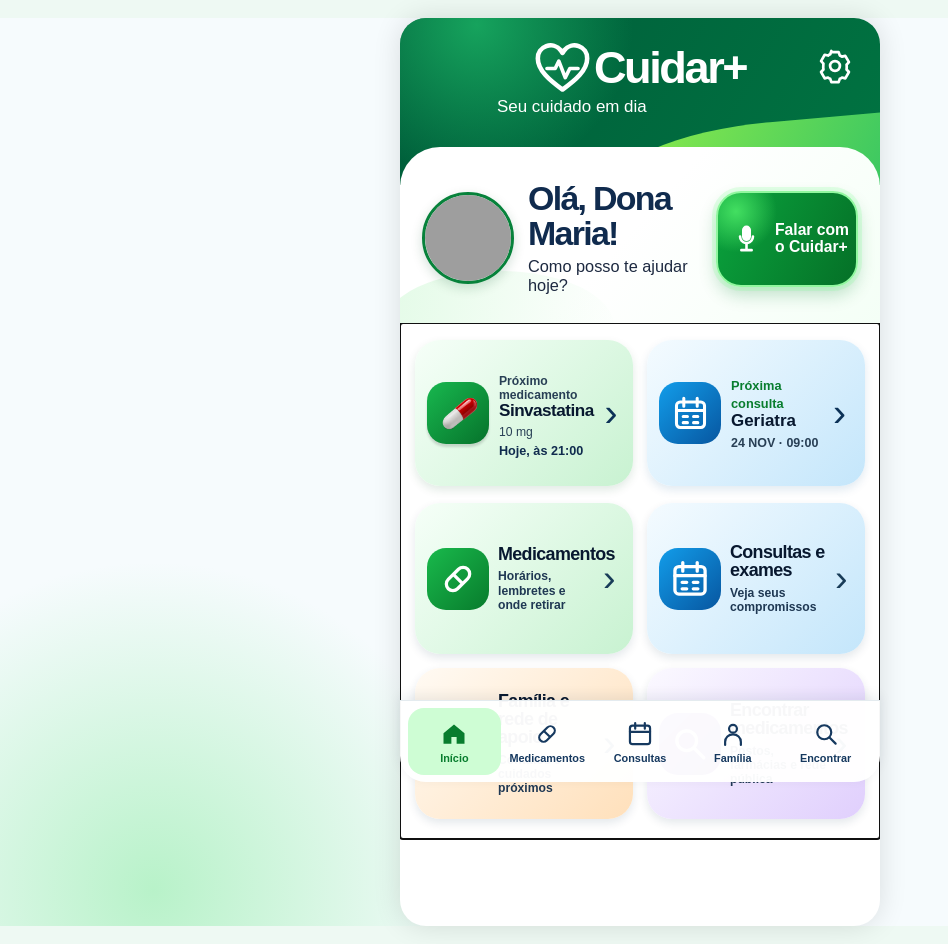
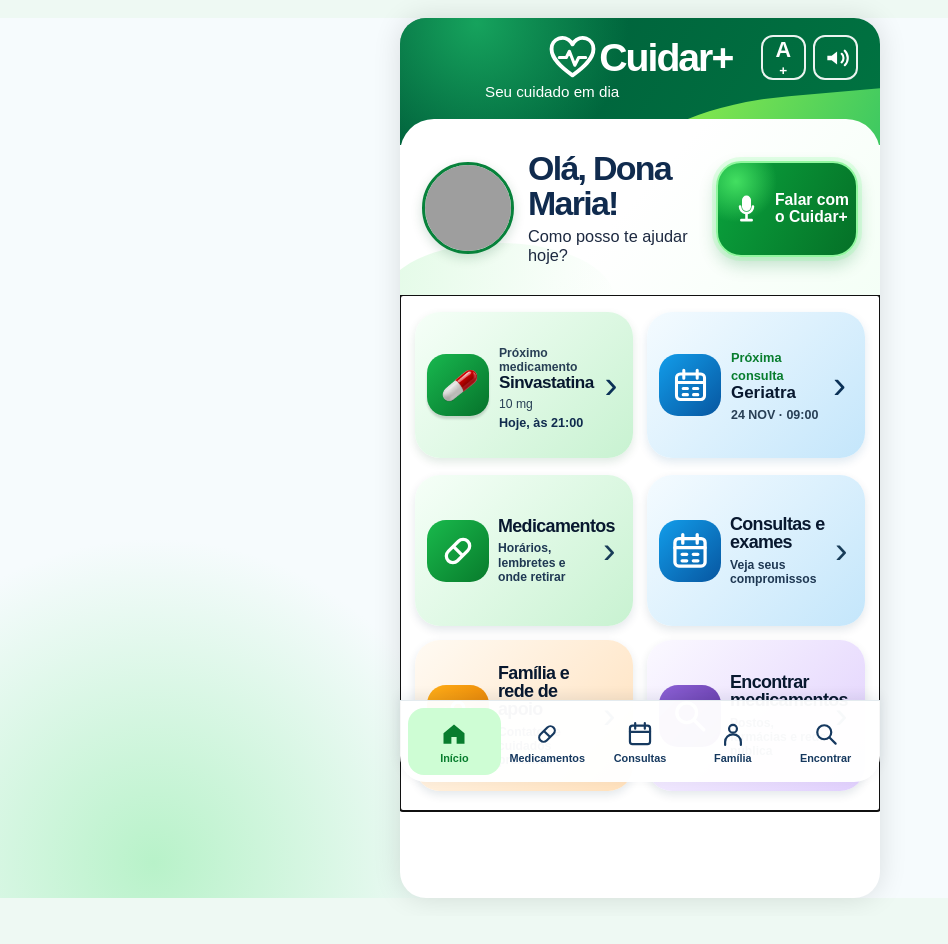
Before and after one commit to daianyandrade/cuidar-mais, a website with bundled scripts: page index.html in a window 1280 px wide. Shown: the whole page, without its empty margins (0-948 px from the left). After the commit the page ends 916 px from the top, so only its background shows below. Built offline with nearby package versions, Linux system fonts and the light colour scheme; grey boxes are pictures that could not be loaded.

Commit message:
Reduz cabeçalho e restaura controles

```diff
--- a/app.js
+++ b/app.js
@@ -3,8 +3,6 @@ import { DEMO_STORAGE_KEY, acknowledgeReminderUnderstanding, addAppointment, add
 const fontToggle = document.querySelector('[data-font-toggle]');
 const toast = document.querySelector('.toast');
 const installButton = document.querySelector('#install-app');
-const headerSettingsToggle = document.querySelector('#header-settings-toggle');
-const headerQuickControls = document.querySelector('#header-quick-controls');
 const voiceMenuButton = document.querySelector('#voice-menu-toggle');
 const homeVoiceMenuButton = document.querySelector('#home-voice-menu');
 const voiceMenuStatus = document.querySelector('#voice-menu-status');
@@ -999,11 +997,6 @@ fontToggle.addEventListener('click', () => {
   fontToggle.setAttribute('aria-label', enabled ? 'Voltar ao tamanho padrão do texto' : 'Aumentar tamanho do texto');
   showToast(enabled ? 'Texto aumentado.' : 'Texto no tamanho padrão.');
 });
-headerSettingsToggle.addEventListener('click', () => {
-  const isOpen = headerSettingsToggle.getAttribute('aria-expanded') === 'true';
-  headerSettingsToggle.setAttribute('aria-expanded', String(!isOpen));
-  headerQuickControls.hidden = isOpen;
-});
 voiceMenuButton.addEventListener('click', () => {
   if (menuVoiceRecognition) {
     stopMenuVoiceRecognition('Comando de voz interrompido. Use os botões do menu quando quiser.');
--- a/index.html
+++ b/index.html
@@ -29,15 +29,10 @@
             <span class="brand-word">Cuidar<span>+</span></span>
           </a>
           <div class="header-controls">
-            <button id="header-settings-toggle" class="header-settings" type="button" aria-label="Abrir opções de acessibilidade" aria-expanded="false" aria-controls="header-quick-controls">
-              <svg viewBox="0 0 24 24" aria-hidden="true"><path d="M9.7 3.2h4.6l.7 2.1c.5.2 1 .5 1.4.8l2.1-.5 2.3 4-1.5 1.6c.1.5.1 1 .1 1.5s0 1-.1 1.5l1.5 1.6-2.3 4-2.1-.5c-.4.3-.9.6-1.4.8l-.7 2.1H9.7L9 20.1c-.5-.2-1-.5-1.4-.8l-2.1.5-2.3-4 1.5-1.6A8.1 8.1 0 0 1 4.6 12c0-.5 0-1 .1-1.5L3.2 8.9l2.3-4 2.1.5c.4-.3.9-.6 1.4-.8l.7-2.1ZM12 15.1a3.1 3.1 0 1 0 0-6.2 3.1 3.1 0 0 0 0 6.2Z" fill="none" stroke="currentColor" stroke-width="1.7" stroke-linejoin="round"/></svg>
+            <button class="icon-button font-button" type="button" data-font-toggle aria-pressed="false" aria-label="Aumentar tamanho do texto">A<span>+</span></button>
+            <button class="icon-button" type="button" data-read-page aria-label="Ouvir resumo da página">
+              <svg viewBox="0 0 24 24" aria-hidden="true"><path d="M4 10v4h4l5 4V6L8 10H4Zm12.6-2.6a1 1 0 0 1 1.4 0 6.5 6.5 0 0 1 0 9.2 1 1 0 1 1-1.4-1.4 4.5 4.5 0 0 0 0-6.4 1 1 0 0 1 0-1.4Zm2.8-2.8a1 1 0 0 1 1.4 0 10.5 10.5 0 0 1 0 14.8 1 1 0 0 1-1.4-1.4 8.5 8.5 0 0 0 0-12 1 1 0 0 1 0-1.4Z" fill="currentColor"/></svg>
             </button>
-            <div id="header-quick-controls" class="header-quick-controls" hidden>
-              <button class="icon-button font-button" type="button" data-font-toggle aria-pressed="false" aria-label="Aumentar tamanho do texto">A<span>+</span></button>
-              <button class="icon-button" type="button" data-read-page aria-label="Ouvir resumo da página">
-                <svg viewBox="0 0 24 24" aria-hidden="true"><path d="M4 10v4h4l5 4V6L8 10H4Zm12.6-2.6a1 1 0 0 1 1.4 0 6.5 6.5 0 0 1 0 9.2 1 1 0 1 1-1.4-1.4 4.5 4.5 0 0 0 0-6.4 1 1 0 0 1 0-1.4Zm2.8-2.8a1 1 0 0 1 1.4 0 10.5 10.5 0 0 1 0 14.8 1 1 0 0 1-1.4-1.4 8.5 8.5 0 0 0 0-12 1 1 0 0 1 0-1.4Z" fill="currentColor"/></svg>
-              </button>
-            </div>
           </div>
         </div>
         <p class="tagline">Seu cuidado em dia</p>
--- a/styles.css
+++ b/styles.css
@@ -26,28 +26,25 @@ button:focus-visible, a:focus-visible { outline: 4px solid #f8cc23; outline-offs
 .skip-link:focus { top: .75rem; }
 
 .app-shell { width: min(100%, 480px); min-height: 100vh; margin: 0 auto; padding-bottom: 87px; overflow: hidden; background: var(--surface); box-shadow: 0 0 28px rgba(0,0,0,.12); }
-.app-header { position: relative; overflow: hidden; padding: 23px 22px 68px; color: white; background: radial-gradient(circle at 16% 4%, #16a35d, transparent 36%), linear-gradient(120deg, #005d3a, #007341); }
-.app-header::after { position: absolute; right: -65px; bottom: -54px; width: 340px; height: 117px; border-radius: 50% 0 0 0; content: ""; background: linear-gradient(120deg, #92ed49, #23bd69); transform: rotate(-5deg); }
-.header-row { position: relative; z-index: 1; display: flex; min-height: 54px; align-items: center; justify-content: center; gap: .75rem; }
+.app-header { position: relative; overflow: hidden; padding: 16px 22px 45px; color: white; background: radial-gradient(circle at 16% 4%, #16a35d, transparent 36%), linear-gradient(120deg, #005d3a, #007341); }
+.app-header::after { position: absolute; right: -58px; bottom: -47px; width: 290px; height: 96px; border-radius: 50% 0 0 0; content: ""; background: linear-gradient(120deg, #92ed49, #23bd69); transform: rotate(-5deg); }
+.header-row { position: relative; z-index: 1; display: flex; min-height: 47px; align-items: center; justify-content: center; gap: .75rem; }
 .brand { display: inline-flex; align-items: center; color: white; text-decoration: none; }
-.brand-mark { width: 57px; height: 53px; color: white; }
+.brand-mark { width: 49px; height: 45px; color: white; }
 .brand-mark path:first-child { stroke: #fff; }
-.brand-word { margin-left: .2rem; letter-spacing: -2.4px; font-size: 2.82rem; font-weight: 800; line-height: 1; }
+.brand-word { margin-left: .16rem; letter-spacing: -2px; font-size: 2.45rem; font-weight: 800; line-height: 1; }
 .brand-word span { color: white; }
-.header-controls { position: absolute; top: 2px; right: 0; z-index: 2; }
-.header-settings { display: grid; width: 46px; height: 46px; padding: 0; place-items: center; border: 0; color: white; background: transparent; cursor: pointer; }
-.header-settings svg { width: 38px; height: 38px; }
-.header-quick-controls { position: absolute; top: 49px; right: 0; display: flex; gap: 7px; padding: 8px; border: 1px solid rgba(255,255,255,.55); border-radius: 16px; background: #00643d; box-shadow: 0 8px 18px rgba(0,42,24,.25); }
+.header-controls { position: absolute; top: 1px; right: 0; z-index: 2; display: flex; gap: .45rem; }
 .icon-button { display: grid; width: 45px; height: 45px; padding: 0; place-items: center; border: 2px solid rgba(255,255,255,.92); border-radius: 12px; color: white; background: transparent; cursor: pointer; font-weight: 800; font-size: 1.35rem; }
 .icon-button svg { width: 26px; height: 26px; }
 .font-button span { font-size: .85rem; }
-.tagline { position: relative; z-index: 1; margin: 2px 0 0 75px; font-size: 1.06rem; font-weight: 500; }
+.tagline { position: relative; z-index: 1; margin: 2px 0 0 63px; font-size: .95rem; font-weight: 500; }
 .voice-menu-button { display: none; }
 .voice-menu-button svg { width: 19px; height: 19px; }
 .voice-menu-button.listening { border-color: #ffda45; color: #173456; background: #ffefaa; }
 .voice-menu-status { position: relative; z-index: 1; margin: 9px 0 0; padding: 9px 11px; border-radius: 11px; color: white; background: rgba(0, 44, 85, .45); font-size: .9rem; font-weight: 700; line-height: 1.3; }
 
-.welcome { position: relative; display: grid; min-height: 176px; grid-template-columns: 92px minmax(0, 1fr); gap: 14px; margin-top: -38px; padding: 28px 22px 22px; overflow: hidden; align-items: center; border-radius: 40px 40px 0 0; background: linear-gradient(132deg, #fff 0 48%, #f4fff6 100%); }
+.welcome { position: relative; display: grid; min-height: 176px; grid-template-columns: 92px minmax(0, 1fr); gap: 14px; margin-top: -26px; padding: 24px 22px 22px; overflow: hidden; align-items: center; border-radius: 34px 34px 0 0; background: linear-gradient(132deg, #fff 0 48%, #f4fff6 100%); }
 .welcome::before { position: absolute; bottom: -58px; left: -16px; width: 230px; height: 110px; border-radius: 50%; content: ""; background: linear-gradient(100deg, #c9f7d0, transparent); opacity: .52; }
 .welcome-copy { position: relative; z-index: 1; }
 .profile-avatar { position: relative; z-index: 1; width: 92px; height: 92px; overflow: hidden; border: 3px solid #07823b; border-radius: 50%; background: #dff6e5; box-shadow: 0 4px 12px rgba(7, 80, 37, .18); }
--- a/sw.js
+++ b/sw.js
@@ -1,4 +1,4 @@
-const CACHE_NAME = 'cuidar-plus-v32';
+const CACHE_NAME = 'cuidar-plus-v33';
 const APP_SHELL = [
   '/',
   '/index.html',
```
